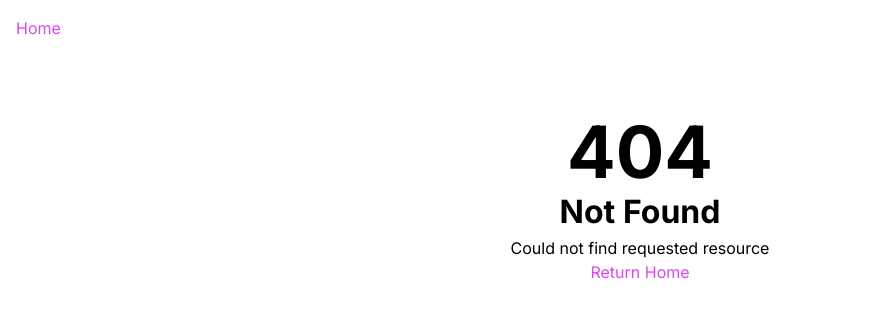
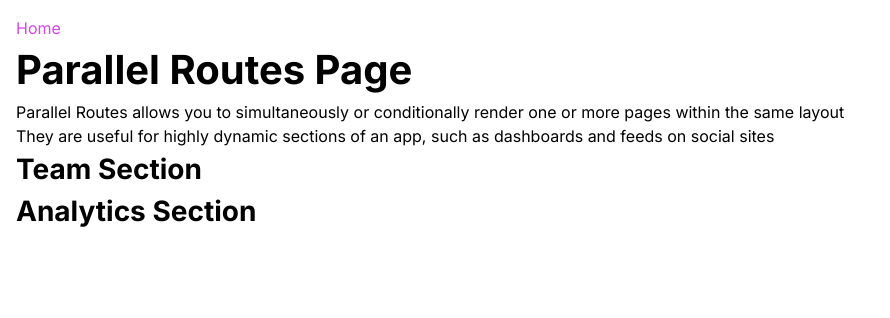
Before and after one commit to emanuelefavero/nextjs-app-router, a Next.js app: page /parallel-routes in a window 1280 px wide. Before the commit this address had no page. Shown: the top 318 px of the page, without its empty margins (0-890 px from the left). Built offline with nearby package versions, Linux system fonts and the light colour scheme.

Commit message:
add parallel-routes

```diff
--- a/app/page.tsx
+++ b/app/page.tsx
@@ -69,6 +69,9 @@ export default async function Home() {
         <li>
           <Link href='/this-will-not-be-found'>Not Found</Link>
         </li>
+        <li>
+          <Link href='/parallel-routes'>Parallel Routes</Link>
+        </li>
       </ul>
 
       <p>{time.datetime}</p>
--- /dev/null
+++ b/app/parallel-routes/@analytics/page.tsx
@@ -0,0 +1,3 @@
+export default function Page() {
+  return <h3>Analytics Section</h3>
+}
--- /dev/null
+++ b/app/parallel-routes/@team/page.tsx
@@ -0,0 +1,3 @@
+export default function Page() {
+  return <h3>Team Section</h3>
+}
--- /dev/null
+++ b/app/parallel-routes/layout.tsx
@@ -0,0 +1,15 @@
+interface Props {
+  children: React.ReactNode
+  team: React.ReactNode
+  analytics: React.ReactNode
+}
+
+export default function Layout({ children, team, analytics }: Props) {
+  return (
+    <>
+      {children}
+      {team}
+      {analytics}
+    </>
+  )
+}
--- /dev/null
+++ b/app/parallel-routes/page.tsx
@@ -0,0 +1,15 @@
+export default function Page() {
+  return (
+    <>
+      <h1>Parallel Routes Page</h1>
+      <p>
+        Parallel Routes allows you to simultaneously or conditionally render one
+        or more pages within the same layout
+      </p>
+      <p>
+        They are useful for highly dynamic sections of an app, such as
+        dashboards and feeds on social sites
+      </p>
+    </>
+  )
+}
--- a/components/ShowUsersNames.tsx
+++ b/components/ShowUsersNames.tsx
@@ -1,4 +1,5 @@
 'use client'
+
 import getUsers from '@/data/users'
 import { useState, useEffect } from 'react'
 
```
